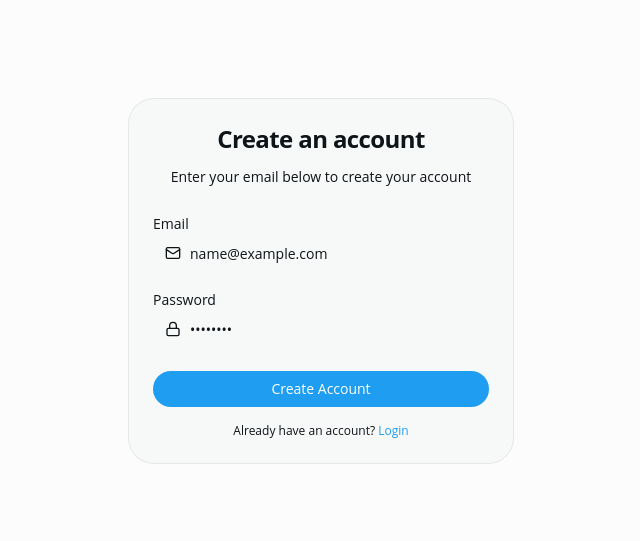
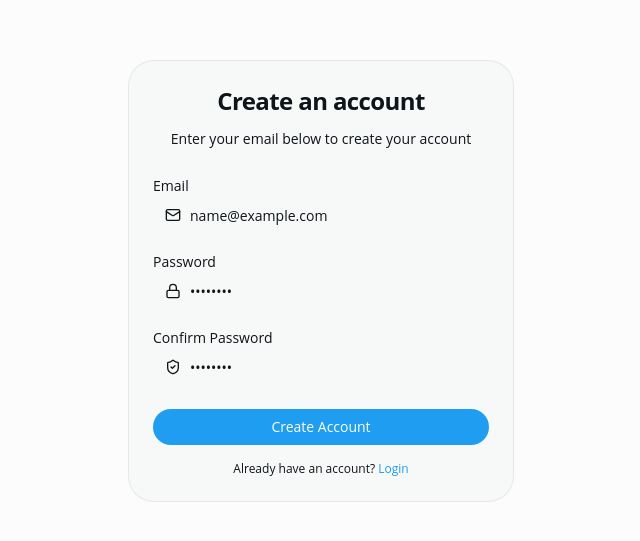
Before and after one commit to Piyush3155/Campus-Management-System, a Next.js app in the folder client/: page /signup in a window 1280 px wide. Shown: the part 119-660 px from the top of the page, without its empty margins (319-959 px from the left). Built offline with nearby package versions, Linux system fonts and the light colour scheme; no server answers.

Commit message:
signup page updated

```diff
--- a/client/src/app/signup/page.tsx
+++ b/client/src/app/signup/page.tsx
@@ -7,12 +7,13 @@ import { useRouter } from "next/navigation";
 import Link from "next/link";
 import { useAuth } from "@/context/AuthContext";
 import { AuthCard } from "@/components/auth/AuthCard";
-import { Mail, Lock, Loader2 } from "lucide-react";
+import { Mail, Lock, Loader2, ShieldCheck } from "lucide-react";
 import { toast } from "sonner";
 
 export default function SignupPage() {
   const [email, setEmail] = useState("");
   const [password, setPassword] = useState("");
+  const [confirmPassword, setConfirmPassword] = useState("");
   const [loading, setLoading] = useState(false);
   const router = useRouter();
   const { user } = useAuth();
@@ -24,8 +25,16 @@ export default function SignupPage() {
   }, [user, router]);
 
   const handleSignup = async () => {
-    if (!email || !password) {
-        toast.error("Please enter both email and password");
+    if (!email || !password || !confirmPassword) {
+        toast.error("Please fill in all fields");
+        return;
+    }
+    if (password !== confirmPassword) {
+        toast.error("Passwords do not match");
+        return;
+    }
+    if (password.length < 6) {
+        toast.error("Password must be at least 6 characters");
         return;
     }
     setLoading(true);
@@ -94,6 +103,20 @@ export default function SignupPage() {
           />
         </div>
       </div>
+      <div className="space-y-2">
+        <label htmlFor="confirmPassword" className="text-sm font-medium leading-none peer-disabled:cursor-not-allowed peer-disabled:opacity-70">Confirm Password</label>
+        <div className="relative">
+          <ShieldCheck className="absolute left-3 top-2.5 h-4 w-4 text-muted-foreground" />
+          <input
+            id="confirmPassword"
+            type="password"
+            className="flex h-9 w-full rounded-md border border-input bg-transparent pl-9 pr-3 py-1 text-sm shadow-sm transition-colors file:border-0 file:bg-transparent file:text-sm file:font-medium placeholder:text-muted-foreground focus-visible:outline-none focus-visible:ring-1 focus-visible:ring-ring disabled:cursor-not-allowed disabled:opacity-50"
+            placeholder="••••••••"
+            value={confirmPassword}
+            onChange={(e) => setConfirmPassword(e.target.value)}
+          />
+        </div>
+      </div>
     </AuthCard>
   );
 }
--- a/client/src/components/ui/calendar.tsx
+++ b/client/src/components/ui/calendar.tsx
@@ -1,7 +1,6 @@
 "use client"
 
 import * as React from "react"
-import { ChevronLeft, ChevronRight } from "lucide-react"
 import { DayPicker } from "react-day-picker"
 
 import { cn } from "@/lib/utils"
@@ -24,6 +23,7 @@ function Calendar({
         month: "space-y-4",
         caption: "flex justify-center pt-1 relative items-center",
         caption_label: "text-sm font-medium",
+
         nav: "space-x-1 flex items-center",
         nav_button: cn(
           buttonVariants({ variant: "outline" }),
@@ -31,12 +31,14 @@ function Calendar({
         ),
         nav_button_previous: "absolute left-1",
         nav_button_next: "absolute right-1",
+
         table: "w-full border-collapse space-y-1",
         head_row: "flex",
         head_cell:
           "text-muted-foreground rounded-md w-9 font-normal text-[0.8rem]",
         row: "flex w-full mt-2",
-        cell: "h-9 w-9 text-center text-sm p-0 relative [&:has([aria-selected].day-range-end)]:rounded-r-md [&:has([aria-selected].day-outside)]:bg-accent/50 [&:has([aria-selected])]:bg-accent first:[&:has([aria-selected])]:rounded-l-md last:[&:has([aria-selected])]:rounded-r-md focus-within:relative focus-within:z-20",
+        cell:
+          "h-9 w-9 text-center text-sm p-0 relative [&:has([aria-selected].day-range-end)]:rounded-r-md [&:has([aria-selected].day-outside)]:bg-accent/50 [&:has([aria-selected])]:bg-accent first:[&:has([aria-selected])]:rounded-l-md last:[&:has([aria-selected])]:rounded-r-md focus-within:relative focus-within:z-20",
         day: cn(
           buttonVariants({ variant: "ghost" }),
           "h-9 w-9 p-0 font-normal aria-selected:opacity-100"
@@ -51,16 +53,13 @@ function Calendar({
         day_range_middle:
           "aria-selected:bg-accent aria-selected:text-accent-foreground",
         day_hidden: "invisible",
+
         ...classNames,
-      }}
-      components={{
-        IconLeft: ({ ...props }) => <ChevronLeft className="h-4 w-4" />,
-        IconRight: ({ ...props }) => <ChevronRight className="h-4 w-4" />,
       }}
       {...props}
     />
   )
 }
+
 Calendar.displayName = "Calendar"
-
 export { Calendar }
```
